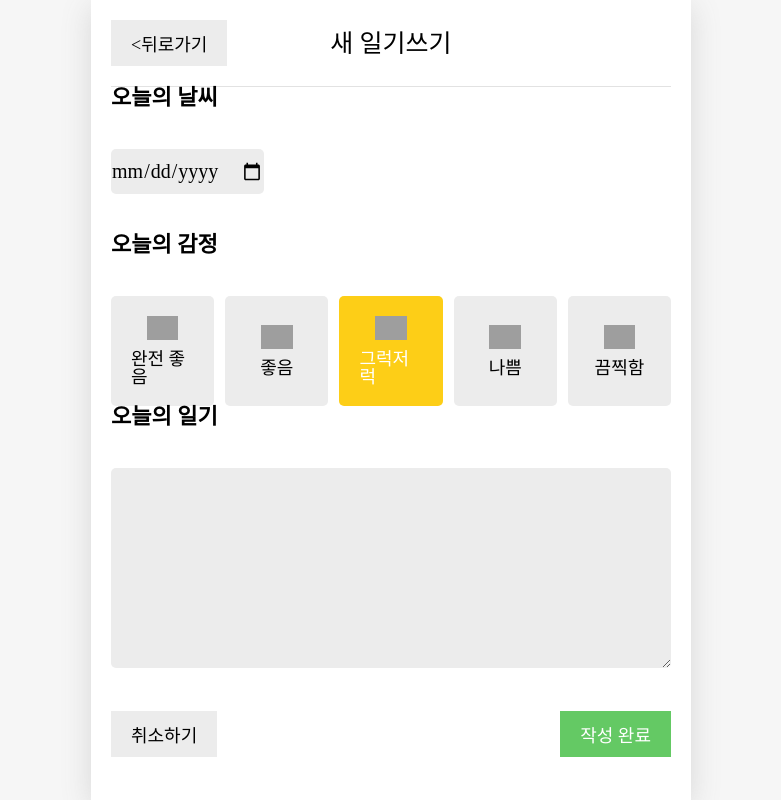
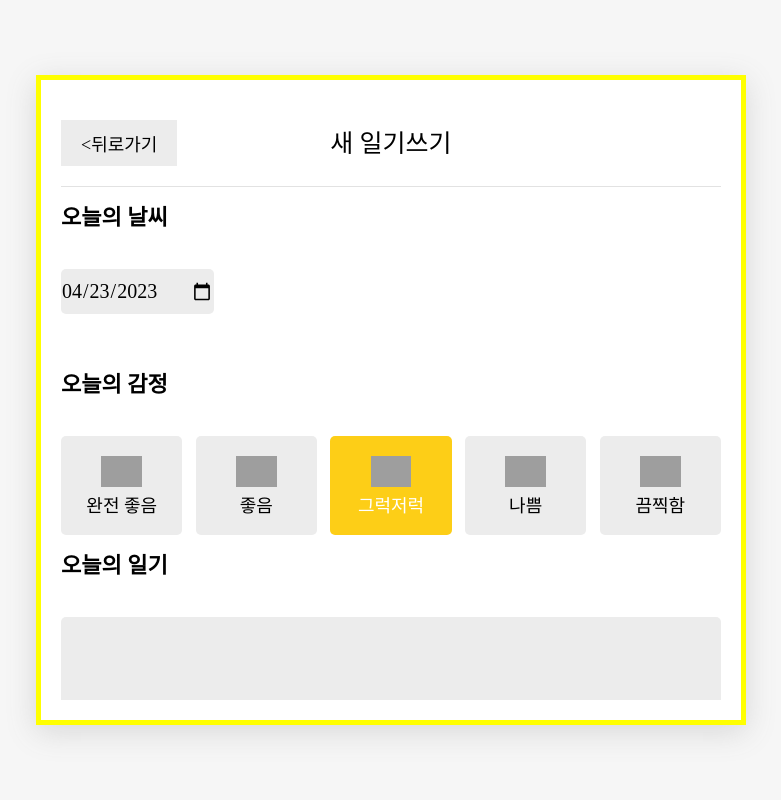
Before and after one commit to insidelamp/react_diary, a React (Create React App) app: page /new in a window 1280 px wide. Shown: the whole page, without its empty margins (249-1030 px from the left). Built offline with nearby package versions, Linux system fonts and the light colour scheme; grey boxes are pictures that could not be loaded.

Commit message:
css 수정 및 필요없는 import 삭제

```diff
--- a/src/App.tsx
+++ b/src/App.tsx
@@ -1,12 +1,5 @@
-import { getEmotionImgById } from "./until";
 import { Routes, Route } from "react-router-dom";
-import React, {
-  useEffect,
-  useReducer,
-  useRef,
-  useState,
-  Dispatch,
-} from "react";
+import React, { useEffect, useReducer, useRef, useState } from "react";
 import { reducer, DateType, Actions } from "./components/Reducer";
 
 import Home from "./pages/Home";
@@ -26,32 +19,9 @@ export const DiaryDispatchContext = React.createContext<IStateContext>(
   {} as IStateContext
 );
 
-const mockData = [
-  {
-    id: "mock1",
-    date: new Date().getTime() - 1,
-    content: "mock1",
-    emotionId: 1,
-    targetId: 1,
-  },
-  {
-    id: "mock2",
-    date: new Date().getTime() - 2,
-    content: "mock2",
-    emotionId: 2,
-    targetId: 2,
-  },
-  {
-    id: "mock3",
-    date: new Date().getTime() - 3,
-    content: "mock3",
-    emotionId: 3,
-    targetId: 3,
-  },
-];
-
 function App() {
-  const idRef = useRef<number>(mockData.length);
+  const idRef = useRef<number>(0);
+  console.log(idRef);
   const [data, dispatch] = useReducer<
     (arg1: DateType[], actions: Actions) => DateType[]
   >(reducer, []);
@@ -73,14 +43,8 @@ function App() {
     setIsDataLoaded(true);
   }, []);
 
-  const defaultData = (data: DateType[]) => {
-    dispatch({
-      type: "INIT",
-      data: [...data],
-    });
-  };
-
   const onCreate = ({ date, content, emotionId }: DateType) => {
+    console.log(idRef);
     dispatch({
       type: "CREATE",
       data: {
@@ -90,6 +54,7 @@ function App() {
         emotionId,
       },
     });
+    idRef.current += 1;
   };
 
   const onUpdate = ({ targetId, date, content, emotionId }: DateType) => {
--- a/src/GlobalStyles.ts
+++ b/src/GlobalStyles.ts
@@ -9,25 +9,35 @@ html,
 body {
   margin: 0;
   width: 100%;
+  height: 100vh;
   background-color: #f6f6f6;
   display: flex;
   justify-content: center;
   font-family: 'Instrument Serif', serif;
-}
-body{
-  height: 100%;
+  overflow: hidden;
+  display: flex;
+  justify-content: center;
+  align-items: center;
 }
 
 #root{
   margin: 0 auto;
-  max-width: 600px;
+  max-width: 700px;
   width: 100%;
-  min-height: 100vh;
+  height: 80vh;
+border: 5px solid yellow;
   background-color: white;
   box-shadow: rgba(100,100,100,0.2) 0px 7px 29px 0px;
+  overflow: hidden;
+  display: flex;
+  justify-content: center;
+  align-items: center;
 }
 .App{
   padding:0px 20px;
+  width: 100%;
+  height: 75vh;
+  overflow-y: hidden;
 }
 
 `;
--- a/src/components/DiaryList.tsx
+++ b/src/components/DiaryList.tsx
@@ -70,6 +70,7 @@ const Wrapper = styled.div`
   font-size: 18px;
   flex-grow: 1;
   width: 100%;
+  border: 2px solid blue;
 `;
 
 const MenuWrapper = styled.div`
--- a/src/components/Editor.tsx
+++ b/src/components/Editor.tsx
@@ -13,7 +13,7 @@ interface EditorType {
 
 function Editor({ initData, onSubmitFunc }: EditorType) {
   const [state, setState] = useState<DateType>({
-    date: "",
+    date: getFormattedDate(new Date()),
     emotionId: 3,
     content: "",
   });
@@ -58,7 +58,7 @@ function Editor({ initData, onSubmitFunc }: EditorType) {
   return (
     <div>
       <div>
-        <EditorH4>오늘의 날씨</EditorH4>
+        <EditorTitle>오늘의 날씨</EditorTitle>
         <div>
           <EditorInput
             type="date"
@@ -68,7 +68,7 @@ function Editor({ initData, onSubmitFunc }: EditorType) {
         </div>
       </div>
       <div>
-        <EditorH4>오늘의 감정</EditorH4>
+        <EditorTitle>오늘의 감정</EditorTitle>
         <EditorListWrapper>
           {emotionList.map((it) => (
             <EmotionItem
@@ -81,7 +81,7 @@ function Editor({ initData, onSubmitFunc }: EditorType) {
         </EditorListWrapper>
       </div>
       <div>
-        <EditorH4>오늘의 일기</EditorH4>
+        <EditorTitle>오늘의 일기</EditorTitle>
         <div>
           <EditorTextarea
             value={state.content}
@@ -113,7 +113,8 @@ const EditorSection = styled.div`
   justify-content: space-between;
   align-items: center;
 `;
-const EditorH4 = styled.h1`
+const EditorTitle = styled.h1`
+  margin: 20px 0px;
   font-size: 22px;
   font-weight: bold;
   margin-bottom: 40px;
--- a/src/components/Header.tsx
+++ b/src/components/Header.tsx
@@ -1,4 +1,3 @@
-import React from "react";
 import styled from "styled-components";
 
 interface HeaderType {
--- a/src/components/Viewer.tsx
+++ b/src/components/Viewer.tsx
@@ -1,4 +1,3 @@
-import React from "react";
 import { DateType } from "./Reducer";
 import { emotionList } from "../until";
 import styled from "styled-components";
--- a/src/pages/Diary.tsx
+++ b/src/pages/Diary.tsx
@@ -1,11 +1,11 @@
-import React from "react";
+import { useEffect } from "react";
 import { useNavigate, useParams } from "react-router-dom";
 import useDiary from "../hokks/useDiary";
 import Button from "../components/Button";
 import Header from "../components/Header";
 import { getFormattedDate } from "../until";
-import { DateType } from "../components/Reducer";
 import Viewer from "../components/Viewer";
+import { setPageTitle } from "../until";
 function Diary() {
   const { id } = useParams();
   const data = useDiary(id);
@@ -17,7 +17,9 @@ function Diary() {
   const goEdit = () => {
     navigate(`/edit/${id}`);
   };
-
+  useEffect(() => {
+    setPageTitle(`${id}번 일기`);
+  }, []);
   if (!data) {
     return <div>일기를 불러오고 있습니다...</div>;
   } else {
--- a/src/pages/Edit.tsx
+++ b/src/pages/Edit.tsx
@@ -1,4 +1,4 @@
-import React, { useContext } from "react";
+import React, { useContext, useEffect } from "react";
 import { useNavigate, useParams } from "react-router-dom";
 import { DiaryDispatchContext } from "../App";
 import Button from "../components/Button";
@@ -6,7 +6,7 @@ import Header from "../components/Header";
 import useDiary from "../hokks/useDiary";
 import { DateType } from "../components/Reducer";
 import Editor from "../components/Editor";
-import { onUpdate } from "../components/clickFuction";
+import { setPageTitle } from "../until";
 
 function Edit() {
   const { id } = useParams();
@@ -33,6 +33,9 @@ function Edit() {
       }
     }
   };
+  useEffect(() => {
+    setPageTitle(`${id}번 일기 수정하기`);
+  }, []);
 
   if (!data) {
     return <div>일기를 불러오고 있습니다</div>;
--- a/src/pages/New.tsx
+++ b/src/pages/New.tsx
@@ -1,10 +1,11 @@
-import React, { useContext } from "react";
+import React, { useContext, useEffect } from "react";
 import { useNavigate } from "react-router-dom";
 import { DiaryDispatchContext } from "../App";
 import Button from "../components/Button";
 import Editor from "../components/Editor";
 import Header from "../components/Header";
 import { DateType } from "../components/Reducer";
+import { setPageTitle } from "../until";
 
 function New() {
   const navigate = useNavigate();
@@ -18,6 +19,9 @@ function New() {
     onCreate({ date, content, emotionId });
     navigate("/", { replace: true });
   };
+  useEffect(() => {
+    setPageTitle("새 일기 쓰기");
+  }, []);
   return (
     <div>
       <div>
```
Also changed, not shown: src/components/clickFuction.tsx (deleted, +0 -70 lines).
